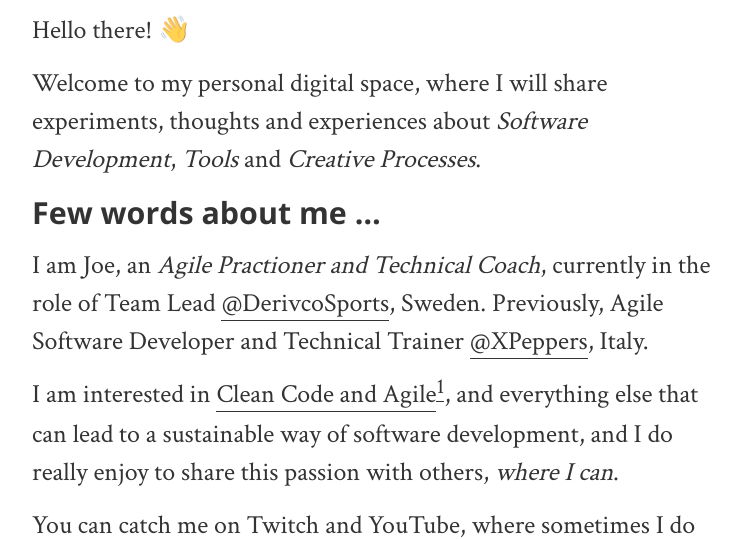
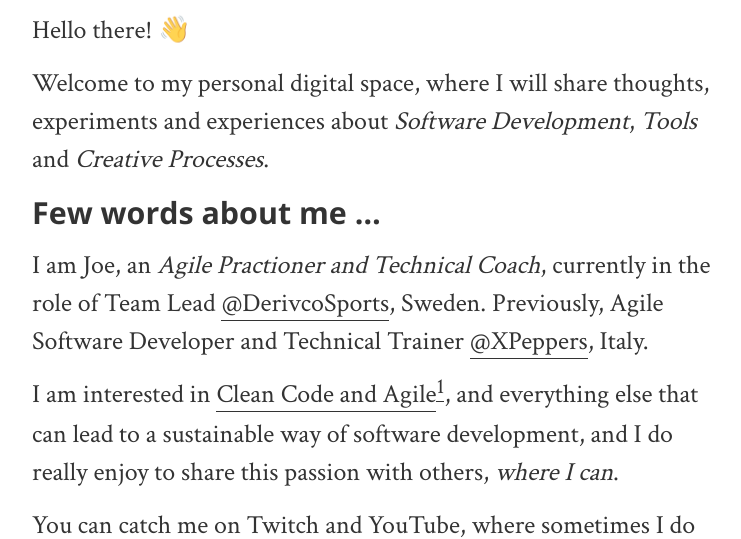
Before and after one commit to joebew42/joebew42.github.io, a Jekyll site: the page built from about.md, in a window 1280 px wide and 900 px high, cut to the strip 361-900 px from the top of the window. Shown: the whole strip, without its empty margins (258-999 px from the left). Built offline with Jekyll 4.4.1, drawn with Linux system fonts in a browser that asks for light colours.

```diff
--- a/about.md
+++ b/about.md
@@ -8,7 +8,7 @@ permalink: /about/
 
 Hello there! 👋
 
-Welcome to my personal digital space, where I will share experiments, thoughts and experiences about _Software Development_, _Tools_ and _Creative Processes_.
+Welcome to my personal digital space, where I will share thoughts, experiments and experiences about _Software Development_, _Tools_ and _Creative Processes_.
 
 ### Few words about me ...
 
```
